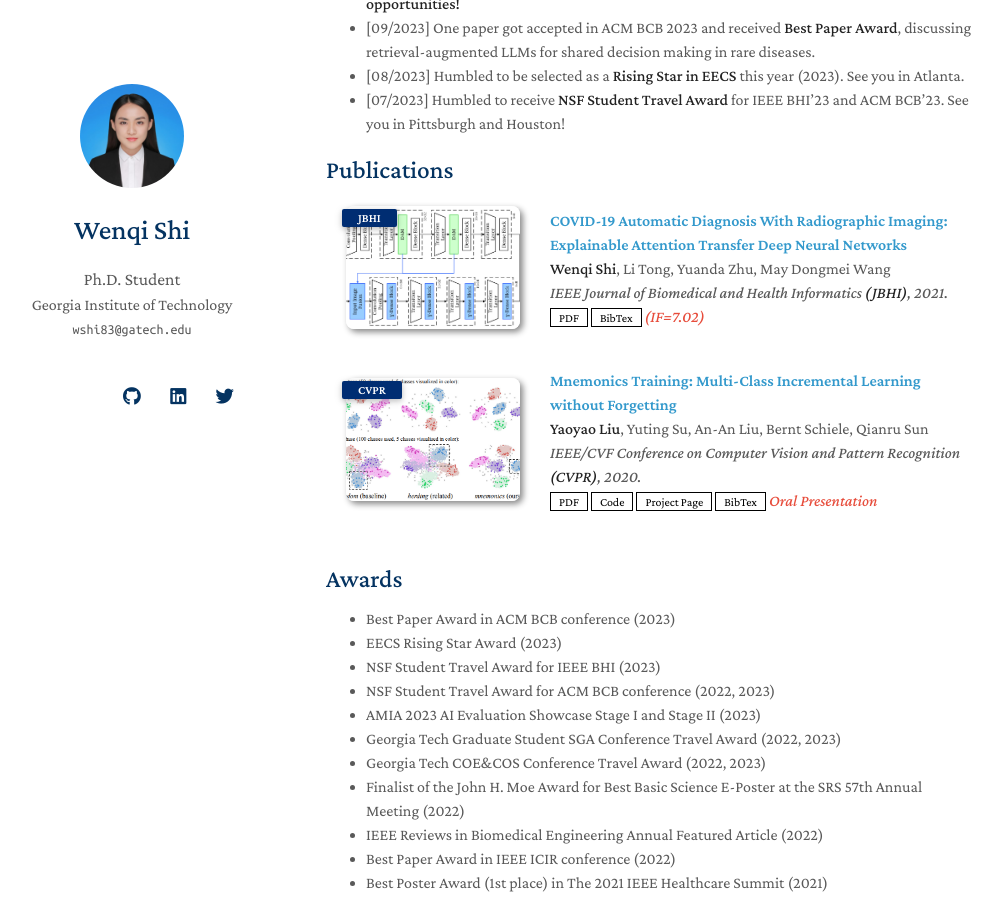
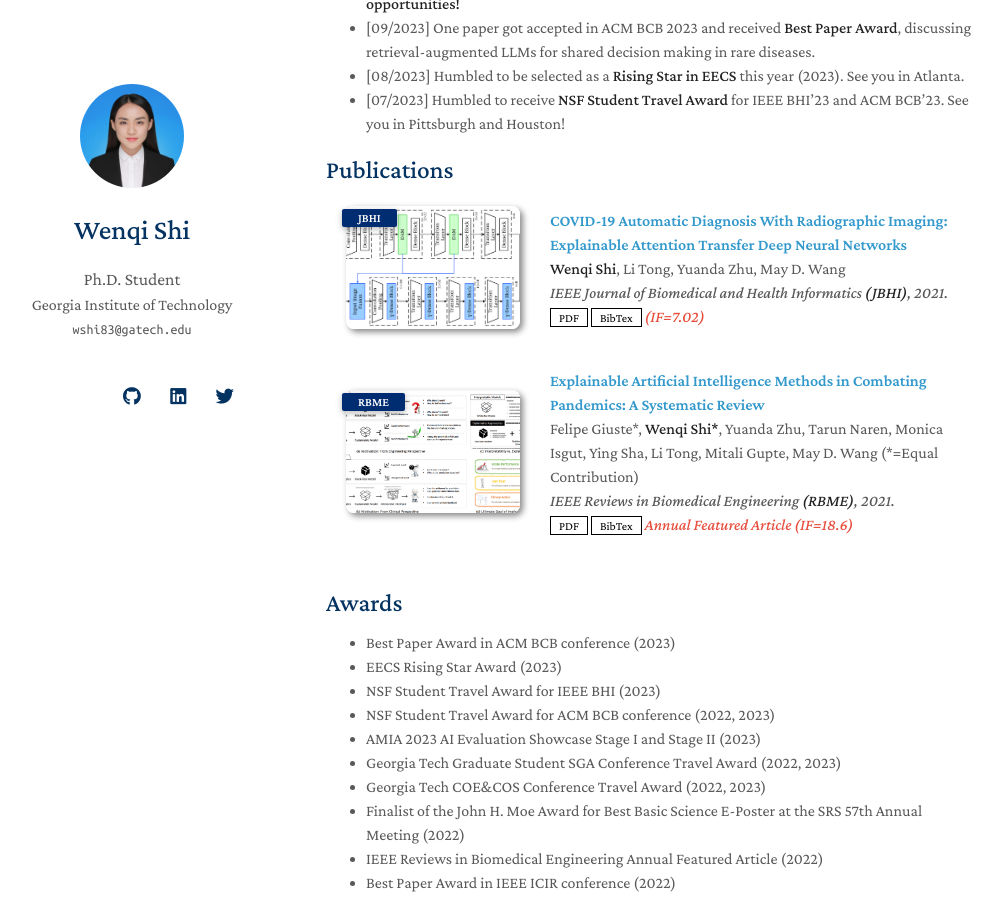
Before and after one commit to wshi83/wshi83.github.io, a Jekyll site: the page built from index.md, in a window 1280 px wide and 900 px high, scrolled down 530 px. Shown: the whole window, without its empty margins (144-1146 px from the left). Built offline with Jekyll 4.4.1, drawn with Linux system fonts in a browser that asks for light colours; nearby versions of some CDN libraries; a style sheet for code colours, icons or effects is not loaded; our own code applies the rules of GitHub Pages for plain Markdown files.

Commit message:
add paper 2

```diff
--- a/_data/publications.yml
+++ b/_data/publications.yml
@@ -1,7 +1,7 @@
 main:
 
   - title: "COVID-19 Automatic Diagnosis With Radiographic Imaging: Explainable Attention Transfer Deep Neural Networks"
-    authors: <strong>Wenqi Shi</strong>, Li Tong, Yuanda Zhu, May Dongmei Wang
+    authors: <strong>Wenqi Shi</strong>, Li Tong, Yuanda Zhu, May D. Wang
     conference_short: JBHI
     conference: IEEE Journal of Biomedical and Health Informatics <strong>(JBHI)</strong>, 2021.
     pdf: https://ieeexplore.ieee.org/document/9410346
@@ -9,13 +9,11 @@ main:
     image: ./assets/img/JBHI-2021.png
     notes: (IF=7.02)
 
-  - title: "Mnemonics Training: Multi-Class Incremental Learning without Forgetting"
-    authors: <strong>Yaoyao Liu</strong>, Yuting Su, An-An Liu, Bernt Schiele, Qianru Sun
-    conference_short: CVPR
-    conference: IEEE/CVF Conference on Computer Vision and Pattern Recognition <strong>(CVPR)</strong>, 2020.
-    pdf: https://arxiv.org/pdf/2002.10211.pdf
-    code: https://github.com/yaoyao-liu/class-incremental-learning/tree/main/mnemonics-training
-    page: https://class-il.mpi-inf.mpg.de/mnemonics/
-    bibtex: https://class-il.mpi-inf.mpg.de/mnemonics/
-    notes: Oral Presentation
-    image: ./assets/img/teaser_example.png
+  - title: "Explainable Artificial Intelligence Methods in Combating Pandemics: A Systematic Review"
+    authors: Felipe Giuste*, <strong>Wenqi Shi*</strong>, Yuanda Zhu, Tarun Naren, Monica Isgut, Ying Sha, Li Tong, Mitali Gupte, May D. Wang (*=Equal Contribution)
+    conference_short: RBME
+    conference: IEEE Reviews in Biomedical Engineering <strong>(RBME)</strong>, 2021.
+    pdf: https://arxiv.org/pdf/2112.12705.pdf
+    bibtex: ./assets/files/rbme21.txt
+    notes: Annual Featured Article (IF=18.6)
+    image: ./assets/img/RBME-2021.png
--- /dev/null
+++ b/assets/files/rbme21.txt
@@ -0,0 +1,9 @@
+@ARTICLE{9804787,
+  author={Giuste, Felipe and Shi, Wenqi and Zhu, Yuanda and Naren, Tarun and Isgut, Monica and Sha, Ying and Tong, Li and Gupte, Mitali and Wang, May D.},
+  journal={IEEE Reviews in Biomedical Engineering},
+  title={Explainable Artificial Intelligence Methods in Combating Pandemics: A Systematic Review},
+  year={2023},
+  volume={16},
+  number={},
+  pages={5-21},
+  doi={10.1109/RBME.2022.3185953}}
```
Also changed, not shown: assets/img/RBME-2021.png (added).
